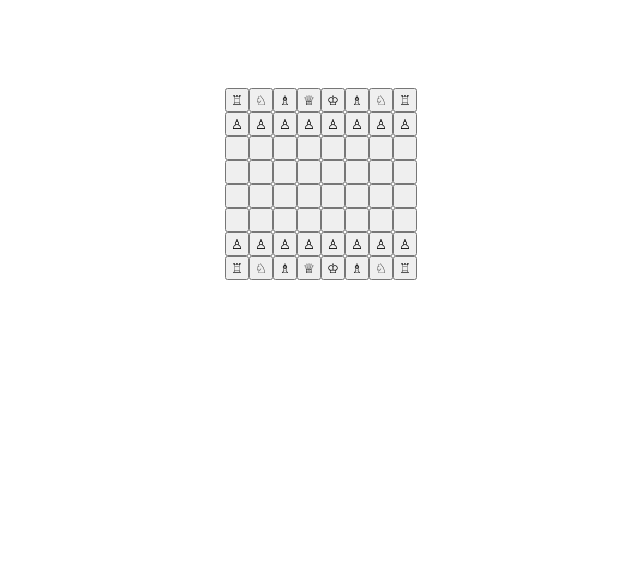
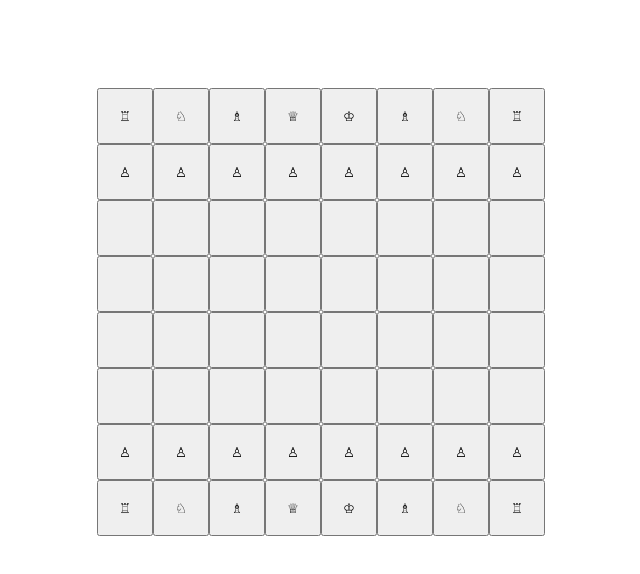
Before and after one commit to LipskiDev/Chess-on-a-really-big-board, a React (Vite) app: page / in a window 1280 px wide. Shown: the top 574 px of the page, without its empty margins (319-959 px from the left). Built offline with nearby package versions, Linux system fonts and the light colour scheme.

Commit message:
feat(#1, #8) implement square and piece colors remove ChessEmpty, instead use null

```diff
--- a/src/App.css
+++ b/src/App.css
@@ -1,16 +1,33 @@
 .square {
-  min-height: 1.5rem;
-  min-width: 1.5rem;
+  min-height: 3.5rem;
+  min-width: 3.5rem;
+  max-height: fit-content;
   padding: 0;
   vertical-align: top;
+}
+
+.blackSquare {
+  min-height: 3.5rem;
+  min-width: 3.5rem;
+  max-height: fit-content;
+  padding: 0;
+  vertical-align: top;
+  background-color: brown;
+}
+
+.whiteSquare {
+  min-height: 3.5rem;
+  min-width: 3.5rem;
+  max-height: fit-content;
+  padding: 0;
+  vertical-align: top;
+  background-color: bisque;
 }
 
 /*
   TODO: fix overflow
 */
 .board-row {
-  max-height: 1.5rem;
-  min-width: fit-content;
   margin: 0;
   overflow: hidden;
 }
```
